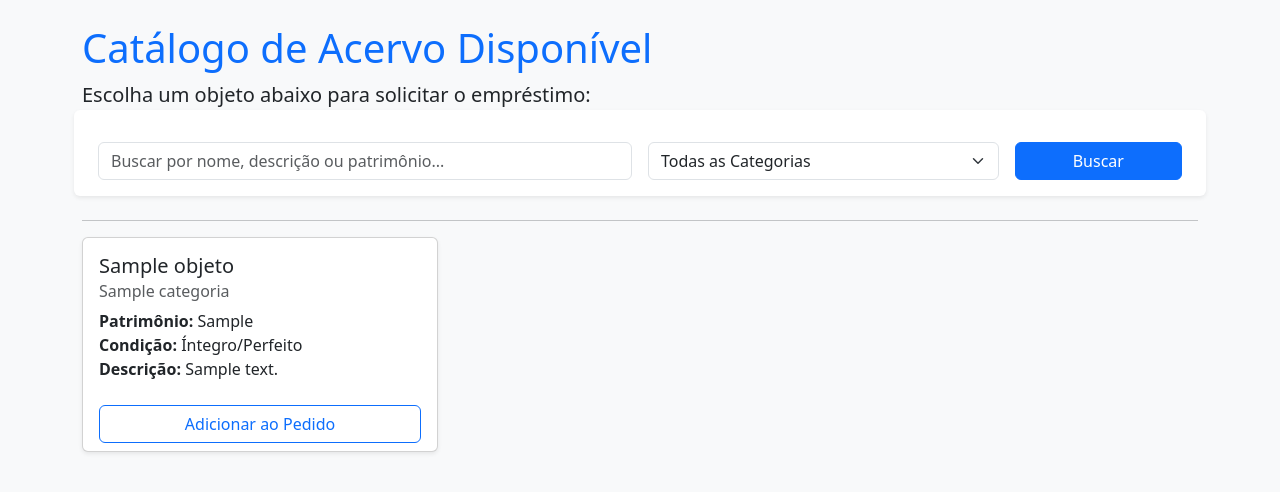
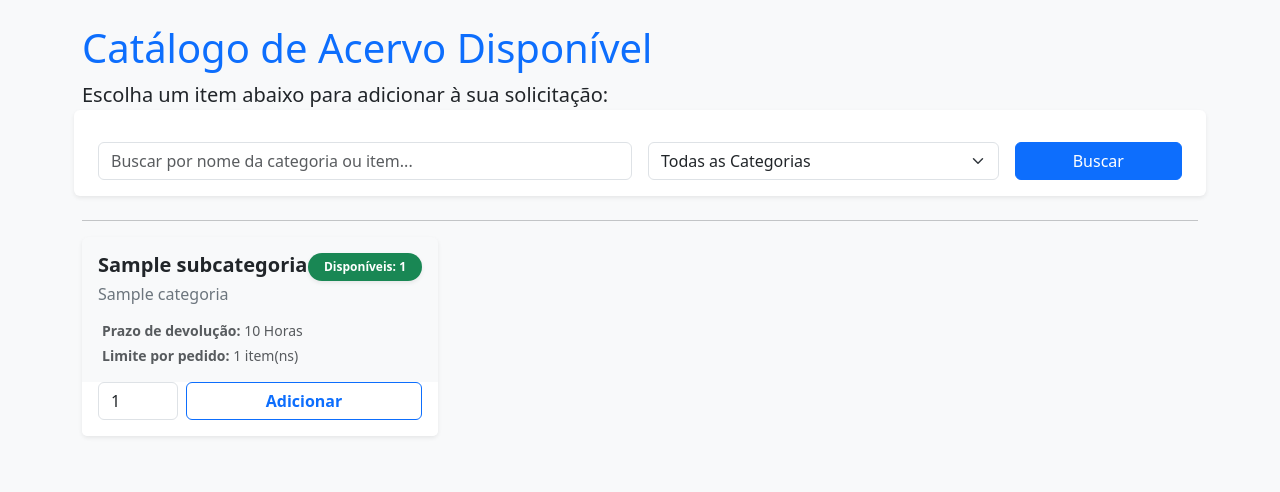
Before and after one commit to brunavdelgobo/2026-pds-sigeo, a Django app: page /catalogo/ in a window 1280 px wide. Shown: the part 56-548 px from the top of the page. Run offline with Django 5.2, Linux system fonts and the light colour scheme; a user stored in the database is signed in; data comes from the database, SQL or seed files in the repository; both versions use the stored data as it was before the commit; tables that the repository leaves empty hold one stand-in row (values such as "Sample post").

Commit message:
Cadastro de múltiplos itens ao mesmo tempo

```diff
--- a/SIGEO/urls.py
+++ b/SIGEO/urls.py
@@ -3,16 +3,6 @@ URL configuration for SIGEO project.
 
 The `urlpatterns` list routes URLs to views. For more information please see:
     https://docs.djangoproject.com/en/6.0/topics/http/urls/
-Examples:
-Function views
-    1. Add an import:  from my_app import views
-    2. Add a URL to urlpatterns:  path('', views.home, name='home')
-Class-based views
-    1. Add an import:  from other_app.views import Home
-    2. Add a URL to urlpatterns:  path('', Home.as_view(), name='home')
-Including another URLconf
-    1. Import the include() function: from django.urls import include, path
-    2. Add a URL to urlpatterns:  path('blog/', include('blog.urls'))
 """
 from django.contrib import admin
 from django.urls import path
@@ -33,11 +23,13 @@ urlpatterns = [
     path('avaliar-devolucao/<int:emprestimo_id>/', views.avaliar_devolucao, name='avaliar_devolucao'),
     path('manutencao/', views.gerenciar_manutencao, name='gerenciar_manutencao'),
     path('manutencao/concluir/<int:objeto_id>/', views.concluir_manutencao, name='concluir_manutencao'),
-    path('adicionar-pedido/<int:objeto_id>/', views.adicionar_ao_pedido, name='adicionar_ao_pedido'),
+    path('adicionar-pedido/<int:subcategoria_id>/', views.adicionar_ao_pedido, name='adicionar_ao_pedido'),
+    path('remover-pedido/<int:subcategoria_id>/', views.remover_do_pedido, name='remover_do_pedido'),
     path('revisar-pedido/', views.revisar_pedido, name='revisar_pedido'),
-    path('remover-pedido/<int:objeto_id>/', views.remover_do_pedido, name='remover_do_pedido'),
     path('renovar/<int:emprestimo_id>/', views.renovar_emprestimo, name='renovar_emprestimo'),
     path('perfil/', views.meu_perfil, name='meu_perfil'),
     path('relatorio/inventario/', views.relatorio_inventario_pdf, name='relatorio_inventario_pdf'),
     path('relatorio/inventario/csv/', views.relatorio_inventario_csv, name='relatorio_inventario_csv'),
+    path('aumentar-pedido/<int:subcategoria_id>/', views.aumentar_qtd_pedido, name='aumentar_qtd_pedido'),
+    path('diminuir-pedido/<int:subcategoria_id>/', views.diminuir_qtd_pedido, name='diminuir_qtd_pedido'),
 ]
--- a/SIGEO/views.py
+++ b/SIGEO/views.py
@@ -2,11 +2,11 @@ from django.shortcuts import render, redirect, get_object_or_404
 from django.contrib.auth import authenticate, login, logout
 from django.contrib.auth.decorators import login_required
 from .forms import UsuarioForm
-from .models import Objeto, Emprestimo, ItemEmprestimo, Categoria
+from .models import Objeto, Emprestimo, ItemEmprestimo, Categoria, Subcategoria
 import uuid
 from django.utils import timezone
 from datetime import timedelta
-from django.db.models import Q
+from django.db.models import Q, Count
 import random
 import string
 from django.contrib.auth import update_session_auth_hash
@@ -15,6 +15,7 @@ from django.template.loader import get_template
 from xhtml2pdf import pisa
 import csv
 from django.core.mail import send_mail
+from collections import Counter
 
 
 def limpar_emprestimos_expirados():
@@ -135,38 +136,38 @@ def painel(request):
 def catalogo_objetos(request):
     limpar_emprestimos_expirados()
 
-    # --- LÓGICA DE BLOQUEIO (RF24) ---
     usuario_bloqueado = False
-    # Puxa os empréstimos ativos do usuário logado
     emprestimos_ativos = Emprestimo.objects.filter(usuario=request.user, status_geral='ATIVO')
     for emp in emprestimos_ativos:
         if emp.esta_atrasado():
             usuario_bloqueado = True
-            break  # Achou um atrasado, já pode parar de procurar e aplicar o bloqueio
-    # --------------------------------
+            break
 
-    objetos_disponiveis = Objeto.objects.filter(status='DISPONIVEL')
+    # AQUI --> Em vez de buscar Objetos, buscamos as Subcategorias (Ex: "Bolas de Vôlei")
+    # E o Django já conta quantos objetos 'DISPONIVEIS' existem dentro de cada uma!
+    subcategorias = Subcategoria.objects.annotate(
+        qtd_disponivel=Count('objetos', filter=Q(objetos__status='DISPONIVEL'))
+    ).filter(qtd_disponivel__gt=0) # Só mostra se tiver 1 ou mais no estoque
+
     categorias = Categoria.objects.all()
-
     query = request.GET.get('q')
     categoria_id = request.GET.get('categoria')
 
     if query:
-        objetos_disponiveis = objetos_disponiveis.filter(
-            Q(nome_objeto__icontains=query) |
-            Q(descricao__icontains=query) |
-            Q(cg_patrimonio__icontains=query)
+        subcategorias = subcategorias.filter(
+            Q(nome_subcategoria__icontains=query) |
+            Q(categoria__nome_categoria__icontains=query)
         )
 
     if categoria_id:
-        objetos_disponiveis = objetos_disponiveis.filter(categoria_id=categoria_id)
+        subcategorias = subcategorias.filter(categoria_id=categoria_id)
 
     contexto = {
-        'objetos': objetos_disponiveis,
+        'subcategorias': subcategorias, # AQUI --> Mandamos para o front-end
         'categorias': categorias,
         'busca_atual': query,
         'categoria_atual': str(categoria_id) if categoria_id else '',
-        'usuario_bloqueado': usuario_bloqueado  # Mandamos a informação para a tela!
+        'usuario_bloqueado': usuario_bloqueado
     }
     return render(request, 'catalogo.html', contexto)
 
@@ -377,38 +378,54 @@ def concluir_manutencao(request, objeto_id):
 
 
 @login_required(login_url='/login/')
-def adicionar_ao_pedido(request, objeto_id):
-    # Se o carrinho não existir na sessão do usuario, cria uma lista vazia
+def adicionar_ao_pedido(request, subcategoria_id):
     if 'carrinho' not in request.session:
         request.session['carrinho'] = []
 
     carrinho = request.session['carrinho']
 
-    # Só adiciona se o objeto já não estiver no carrinho
-    if objeto_id not in carrinho:
-        carrinho.append(objeto_id)
-        # Avisa o Django que a sessão foi modificada e precisa ser salva
+    # Pega a quantidade que o aluno digitou no HTML (padrão é 1 se não vier nada)
+    quantidade = int(request.POST.get('quantidade', 1))
+
+    # Verifica quantas já tem no estoque para não deixar ele pedir mais do que existe
+    subcat = get_object_or_404(Subcategoria, id=subcategoria_id)
+    qtd_disponivel = Objeto.objects.filter(subcategoria=subcat, status='DISPONIVEL').count()
+
+    # Conta quantas ele já tem no carrinho para não exceder o limite
+    qtd_no_carrinho = carrinho.count(subcategoria_id)
+
+    if (qtd_no_carrinho + quantidade) <= qtd_disponivel:
+        # Adiciona o ID no carrinho X vezes (ex: se pediu 3 bolas, adiciona [id, id, id])
+        for _ in range(quantidade):
+            carrinho.append(subcategoria_id)
         request.session.modified = True
 
-        # Redireciona de volta para o catálogo para ele continuar escolhendo
     return redirect('catalogo')
 
 
 @login_required(login_url='/login/')
 def revisar_pedido(request):
-    # Pega os IDs salvos na sessão (ou uma lista vazia se não tiver nada)
     carrinho_ids = request.session.get('carrinho', [])
 
-    # Busca no banco os objetos reais usando os IDs
-    objetos_no_carrinho = Objeto.objects.filter(id__in=carrinho_ids)
+    # O Counter agrupa os itens. Ex: Se tem 5 bolas, ele faz {id_da_bola: 5}
+    contagem = Counter(carrinho_ids)
+
+    itens_carrinho = []
+    total_itens = len(carrinho_ids)
+
+    # Montamos uma lista bonitinha para mandar para o HTML
+    for sub_id, qtd in contagem.items():
+        subcat = get_object_or_404(Subcategoria, id=sub_id)
+        itens_carrinho.append({
+            'subcategoria': subcat,
+            'quantidade': qtd
+        })
 
     if request.method == 'POST':
-        if not objetos_no_carrinho:
+        if not itens_carrinho:
             return redirect('catalogo')
 
-        # 1. Cria o "Guarda-chuva" (O Empréstimo principal)
-        # Exemplo: o aluno tem 24h para ir retirar no balcão
-        data_expiracao = timezone.now() + timedelta(hours=3)
+        data_expiracao = timezone.now() + timedelta(hours=24)
         codigo_ret = ''.join(random.choices(string.ascii_uppercase + string.digits, k=6))
         codigo_dev = ''.join(random.choices(string.ascii_uppercase + string.digits, k=6))
 
@@ -420,61 +437,52 @@ def revisar_pedido(request):
             status_geral='PENDENTE'
         )
 
-        # 2. Cria os Itens individuais dentro deste empréstimo
-        for obj in objetos_no_carrinho:
-            # Puxa o prazo de dias diretamente da categoria do objeto
-            prazo = obj.categoria.prazo_dias
-            data_devolucao = timezone.now() + timedelta(days=prazo)
+        # Agora passamos por cada grupo (Ex: 5 Bolas de Vôlei)
+        for item in itens_carrinho:
+            subcat = item['subcategoria']
+            quantidade = item['quantidade']
 
-            ItemEmprestimo.objects.create(
-                emprestimo=novo_emprestimo,
-                objeto=obj,
-                data_devolucao_prevista=data_devolucao,
-                status_item='AGUARDANDO_RETIRADA'
-            )
+            # Puxamos exatamente a quantidade de objetos que ele pediu!
+            objetos_livres = Objeto.objects.filter(subcategoria=subcat, status='DISPONIVEL')[:quantidade]
 
-            # Muda o status do objeto para que ninguém mais pegue no catálogo
-            obj.status = 'EMPRESTADO'
-            obj.save()
+            for objeto_livre in objetos_livres:
+                if subcat.prazo_unidade == 'HORAS':
+                    data_devolucao = timezone.now() + timedelta(hours=subcat.prazo_valor)
+                else:
+                    data_devolucao = timezone.now() + timedelta(days=subcat.prazo_valor)
 
-            # 3. Limpa o carrinho
-            request.session['carrinho'] = []
-            request.session.modified = True
+                ItemEmprestimo.objects.create(
+                    emprestimo=novo_emprestimo,
+                    objeto=objeto_livre,
+                    data_devolucao_prevista=data_devolucao,
+                    status_item='AGUARDANDO_RETIRADA'
+                )
 
-            # Converte a data para o fuso horário local antes de formatar para o texto
-            data_local = timezone.localtime(novo_emprestimo.data_expiracao)
-            data_formatada = data_local.strftime('%d/%m/%Y às %H:%M')
+                objeto_livre.status = 'EMPRESTADO'
+                objeto_livre.save()
 
-            # 4. Envia o e-mail de confirmação para o aluno
-            assunto = f"SIGEO - Pedido Solicitado (Código: {novo_emprestimo.codigo_retirada})"
-            mensagem = (
-                f"Olá, {request.user.nome_completo}!\n\n"
-                f"Sua solicitação foi registrada com sucesso.\n\n"
-                f"Você tem até o dia {data_formatada} "
-                f"para ir ao balcão retirar seus itens.\n\n"
-                f"Apresente este código de retirada: {novo_emprestimo.codigo_retirada}\n\n"
-                f"Atenciosamente,\nEquipe SIGEO - IFPR"
-            )
+        # Limpa o carrinho
+        request.session['carrinho'] = []
+        request.session.modified = True
 
-            # Parâmetros: Assunto, Mensagem, Remetente, Lista de Destinatários
-            send_mail(
-                assunto,
-                mensagem,
-                None,  # Usa o DEFAULT_FROM_EMAIL do settings
-                [request.user.email]
-            )
+        data_local = timezone.localtime(novo_emprestimo.data_expiracao)
+        data_formatada = data_local.strftime('%d/%m/%Y às %H:%M')
 
-            return redirect('painel')
+        # Se tiver configurado disparo de email, a lógica fica aqui...
 
-    return render(request, 'revisar_pedido.html', {'objetos': objetos_no_carrinho})
+        return redirect('painel')
 
+    return render(request, 'revisar_pedido.html', {
+        'itens_carrinho': itens_carrinho,
+        'total_itens': total_itens
+    })
 
 @login_required(login_url='/login/')
-def remover_do_pedido(request, objeto_id):
+def remover_do_pedido(request, subcategoria_id):
     carrinho = request.session.get('carrinho', [])
-    if objeto_id in carrinho:
-        carrinho.remove(objeto_id)
-        request.session.modified = True
+    # Filtra a lista mantendo apenas os IDs diferentes do que o aluno clicou para remover
+    request.session['carrinho'] = [item_id for item_id in carrinho if item_id != subcategoria_id]
+    request.session.modified = True
     return redirect('revisar_pedido')
 
 
@@ -482,25 +490,24 @@ def remover_do_pedido(request, objeto_id):
 def renovar_emprestimo(request, emprestimo_id):
     emprestimo = get_object_or_404(Emprestimo, id=emprestimo_id, usuario=request.user, status_geral='ATIVO')
 
-    # Só renova se não estiver atrasado
     if not emprestimo.esta_atrasado():
         nova_data_maxima = emprestimo.data_expiracao
         itens_pendentes = emprestimo.itens.exclude(status_item='DEVOLVIDO')
 
-        # 1. Atualiza cada item com o seu prazo específico da categoria
         for item in itens_pendentes:
-            # Puxa o prazo dinâmico da categoria daquele objeto específico
-            prazo_dias = item.objeto.categoria.prazo_dias
+            subcat = item.objeto.subcategoria
 
-            # Adiciona os dias específicos
-            item.data_devolucao_prevista += timedelta(days=prazo_dias)
+            # AQUI --> Lógica de horas/dias aplicada também na renovação
+            if subcat.prazo_unidade == 'HORAS':
+                item.data_devolucao_prevista += timedelta(hours=subcat.prazo_valor)
+            else:
+                item.data_devolucao_prevista += timedelta(days=subcat.prazo_valor)
+
             item.save()
 
-            # Descobre qual é a data mais distante para atualizar o pedido principal
             if item.data_devolucao_prevista > nova_data_maxima:
                 nova_data_maxima = item.data_devolucao_prevista
 
-        # 2. Atualiza a data geral do empréstimo para bater com o último item a ser devolvido
         if itens_pendentes.exists():
             emprestimo.data_expiracao = nova_data_maxima
             emprestimo.save()
@@ -612,3 +619,28 @@ def relatorio_inventario_csv(request):
         ])
 
     return response
+
+
+@login_required(login_url='/login/')
+def aumentar_qtd_pedido(request, subcategoria_id):
+    carrinho = request.session.get('carrinho', [])
+    subcat = get_object_or_404(Subcategoria, id=subcategoria_id)
+
+    # Verifica se ainda tem no estoque antes de deixar aumentar
+    qtd_disponivel = Objeto.objects.filter(subcategoria=subcat, status='DISPONIVEL').count()
+    qtd_no_carrinho = carrinho.count(subcategoria_id)
+
+    if qtd_no_carrinho < qtd_disponivel:
+        carrinho.append(subcategoria_id)
+        request.session.modified = True
+
+    return redirect('revisar_pedido')
+
+
+@login_required(login_url='/login/')
+def diminuir_qtd_pedido(request, subcategoria_id):
+    carrinho = request.session.get('carrinho', [])
+    if subcategoria_id in carrinho:
+        carrinho.remove(subcategoria_id)  # Remove apenas UMA unidade (a primeira que achar)
+        request.session.modified = True
+    return redirect('revisar_pedido')
--- a/templates/catalogo.html
+++ b/templates/catalogo.html
@@ -3,9 +3,9 @@
 {% block content %}
 <div class="mt-4">
     <h1 class="text-primary">Catálogo de Acervo Disponível</h1>
-    <p class="lead">Escolha um objeto abaixo para solicitar o empréstimo:</p>
+    <p class="lead">Escolha um item abaixo para adicionar à sua solicitação:</p>
 
-    <!-- NOVO: ALERTA DE BLOQUEIO NO TOPO -->
+    <!-- ALERTA DE BLOQUEIO NO TOPO -->
     {% if usuario_bloqueado %}
     <div class="alert alert-danger shadow-sm text-center" role="alert">
         <strong>Atenção!</strong> Você possui materiais com devolução em atraso.
@@ -16,7 +16,8 @@
     <!-- Formulário de Busca e Filtro -->
     <form method="GET" class="row g-3 mb-4 bg-white p-3 shadow-sm rounded">
         <div class="col-md-6">
-            <input type="text" name="q" class="form-control" placeholder="Buscar por nome, descrição ou patrimônio..." value="{{ busca_atual|default:'' }}">
+            <!-- Ajustei o placeholder pois agora buscamos por subcategorias -->
+            <input type="text" name="q" class="form-control" placeholder="Buscar por nome da categoria ou item..." value="{{ busca_atual|default:'' }}">
         </div>
         <div class="col-md-4">
             <select name="categoria" class="form-select">
@@ -36,22 +37,38 @@
     <hr>
 
     <div class="row">
-        {% for obj in objetos %}
+        <!-- AQUI COMEÇA A MÁGICA DO ESTOQUE AGRUPADO -->
+        {% for subcat in subcategorias %}
             <div class="col-md-4 mb-4">
-                <div class="card h-100 shadow-sm">
+                <div class="card h-100 shadow-sm border-0 bg-light">
                     <div class="card-body">
-                        <h5 class="card-title">{{ obj.nome_objeto }}</h5>
-                        <h6 class="card-subtitle mb-2 text-muted">{{ obj.categoria.nome_categoria }}</h6>
-                        <p class="card-text">
-                            <strong>Patrimônio:</strong> {{ obj.cg_patrimonio|default:"Não informado" }}<br>
-                            <strong>Condição:</strong> {{ obj.get_condicao_display }}<br>
-                            <strong>Descrição:</strong> {{ obj.descricao|default:"Sem descrição cadastrada." }}
+                        <div class="d-flex justify-content-between align-items-start mb-2">
+                            <h5 class="card-title text-dark mb-0 fw-bold">{{ subcat.nome_subcategoria }}</h5>
+                            <!-- Badge mostrando a quantidade que o views.py calculou -->
+                            <span class="badge bg-success rounded-pill px-3 py-2 shadow-sm">
+                                Disponíveis: {{ subcat.qtd_disponivel }}
+                            </span>
+                        </div>
+                        <h6 class="card-subtitle mb-3 text-secondary">{{ subcat.categoria.nome_categoria }}</h6>
+
+                        <div class="mt-3">
+                            <p class="card-text mb-1 small text-muted">
+                                <i class="bi bi-clock-history me-1"></i> <strong>Prazo de devolução:</strong>
+                                {{ subcat.prazo_valor }} {{ subcat.get_prazo_unidade_display }}
+                            </p>
+                            <p class="card-text small text-muted">
+                                <i class="bi bi-info-circle me-1"></i> <strong>Limite por pedido:</strong>
+                                {{ subcat.limite_max_itens }} item(ns)
                             </p>
                         </div>
-                    <div class="card-footer bg-transparent border-top-0">
-                        <!-- NOVO: TRAVA NO BOTÃO DE ADICIONAR -->
+                    </div>
+                        <div class="card-footer bg-white border-top-0 pt-0 pb-3">
                             {% if not usuario_bloqueado %}
-                            <a href="{% url 'adicionar_ao_pedido' obj.id %}" class="btn btn-outline-primary w-100">Adicionar ao Pedido</a>
+                                <form method="POST" action="{% url 'adicionar_ao_pedido' subcat.id %}" class="d-flex gap-2">
+                                    {% csrf_token %}
+                                    <input type="number" name="quantidade" class="form-control" value="1" min="1" max="{{ subcat.qtd_disponivel }}" style="width: 80px;">
+                                    <button type="submit" class="btn btn-outline-primary w-100 fw-bold">Adicionar</button>
+                                </form>
                             {% else %}
                                 <button class="btn btn-secondary w-100" disabled>Bloqueado (Em atraso)</button>
                             {% endif %}
@@ -60,7 +77,7 @@
             </div>
         {% empty %}
             <div class="col-12">
-                <div class="alert alert-warning text-center">Nenhum objeto encontrado com estes filtros.</div>
+                <div class="alert alert-warning text-center shadow-sm">Nenhum item disponível com estes filtros no momento.</div>
             </div>
         {% endfor %}
     </div>
```
Also changed, not shown: SIGEO/admin.py (+48 -3 lines), SIGEO/models.py (+27 -4 lines), templates/revisar_pedido.html (+39 -11 lines), SIGEO/migrations/0001_initial.py, SIGEO/migrations/0002_categoria_emprestimo_objeto_itememprestimo.py (deleted), SIGEO/migrations/0003_remove_emprestimo_cg_validacao_and_more.py (deleted), db.sqlite3 (deleted). Lines whose indentation alone changed are shown as unchanged.
